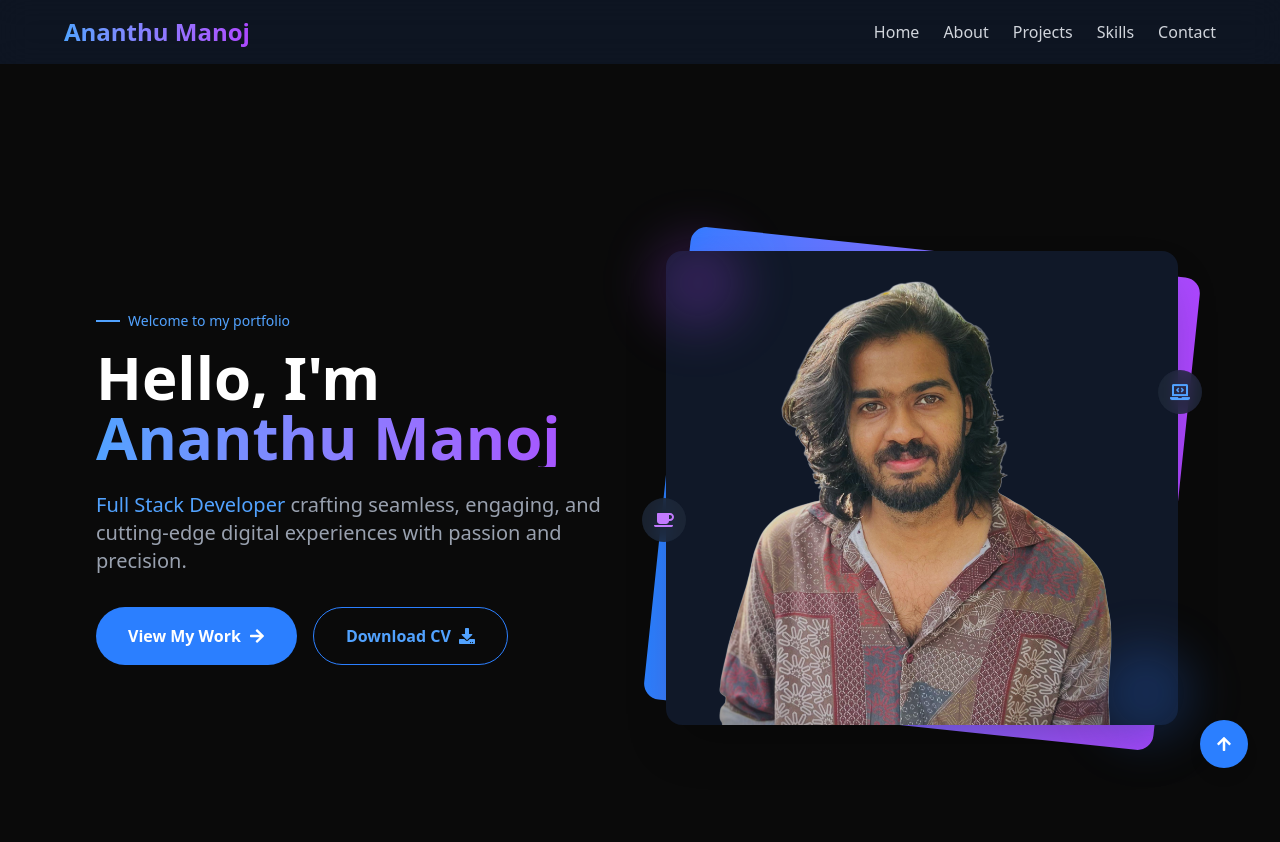
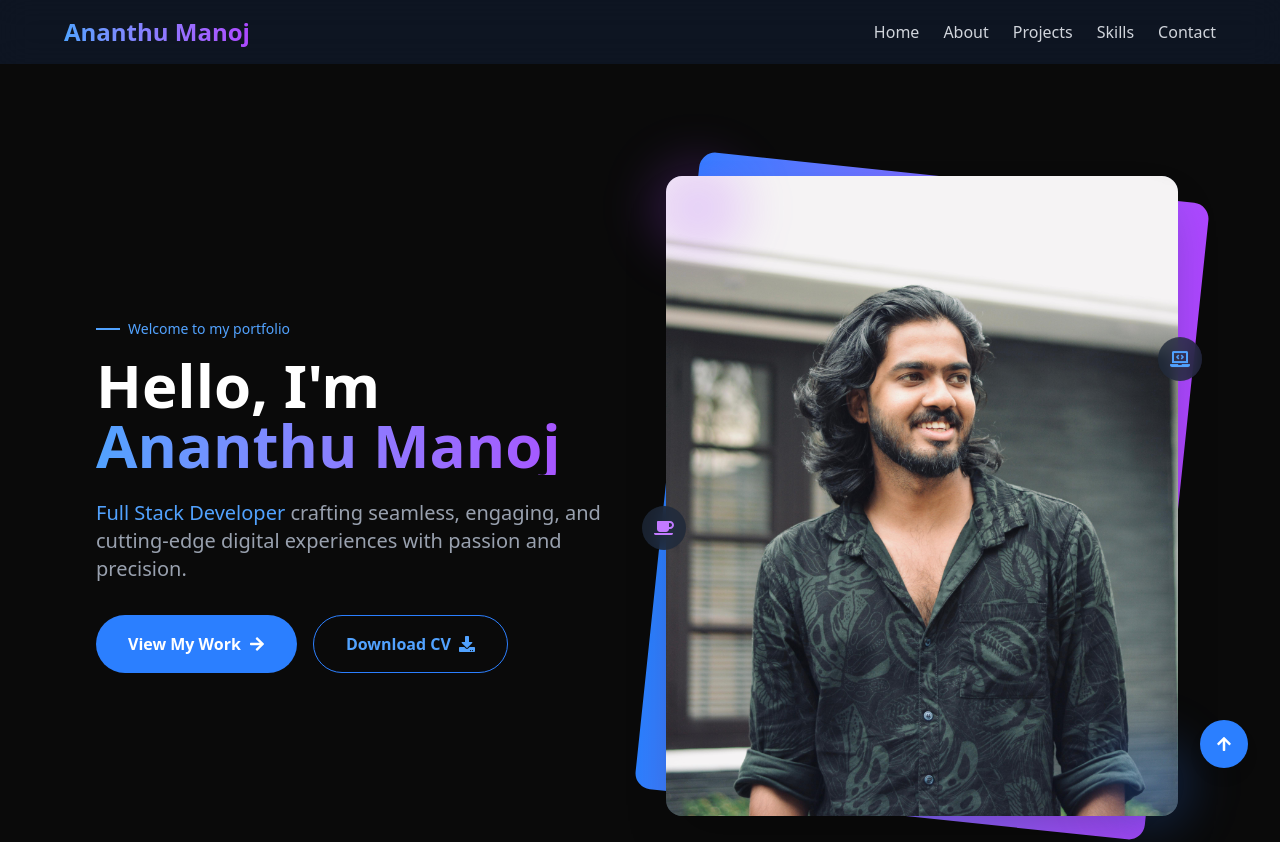
Before and after one commit to AnanthuManoj/portfolio, a React (Vite) app in the folder portfolio/: page / in a window 1280 px wide. Shown: the top 842 px of the page. Built offline with nearby package versions, Linux system fonts and the light colour scheme.

Commit message:
updated image

```diff
--- a/portfolio/src/components/Hero.jsx
+++ b/portfolio/src/components/Hero.jsx
@@ -100,7 +100,7 @@ function Hero() {
               <div className="absolute inset-0 bg-gradient-to-r from-blue-500 to-purple-500 rounded-2xl rotate-6 transform hover:rotate-12 transition-transform duration-300" />
               <div className="absolute inset-0 bg-gray-900 rounded-2xl" />
               <img
-                src="profile.png"
+                src="profile.jpeg"
                 loading="lazy" alt="Ananthu Manoj - Developer"
                 className="relative rounded-2xl object-cover shadow-2xl transform hover:scale-105 transition-transform duration-300"
               />
```
Also changed, not shown: portfolio/public/profile.jpeg.
